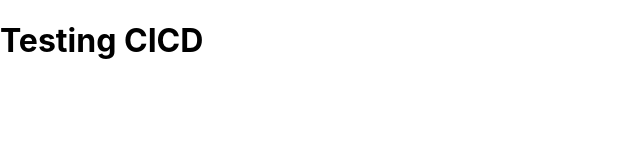
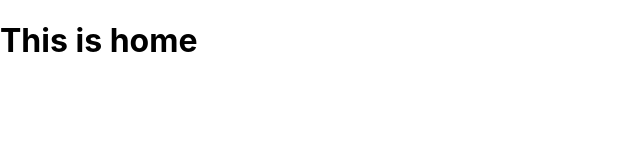
Before and after one commit to SKKUD/skklub-v3-frontend, a Next.js app: page / in a window 1280 px wide. Shown: the top 160 px of the page, without its empty margins (0-640 px from the left). Built offline with nearby package versions, Linux system fonts and the light colour scheme.

Commit message:
home added (practice)

```diff
--- a/pages/index.js
+++ b/pages/index.js
@@ -4,7 +4,7 @@ import Image from 'next/image'
 export default function Home() {
   return (
     <div>
-      <h1>Testing CICD</h1>
+      <h1>This is home</h1>
     </div>
   )
 }
```
